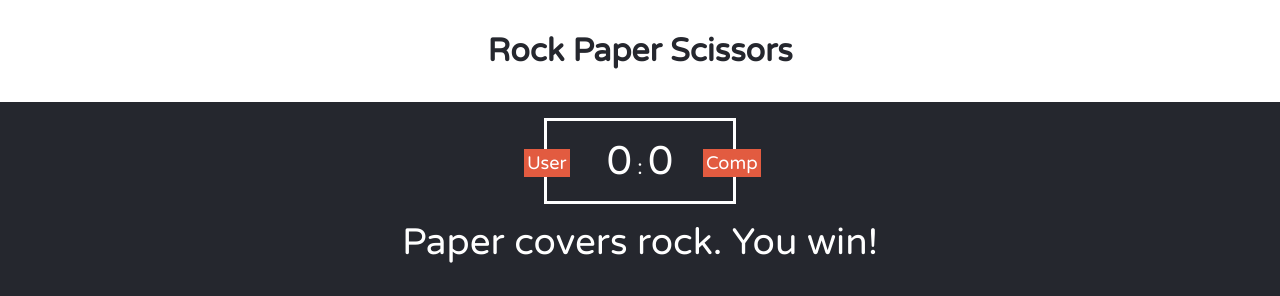
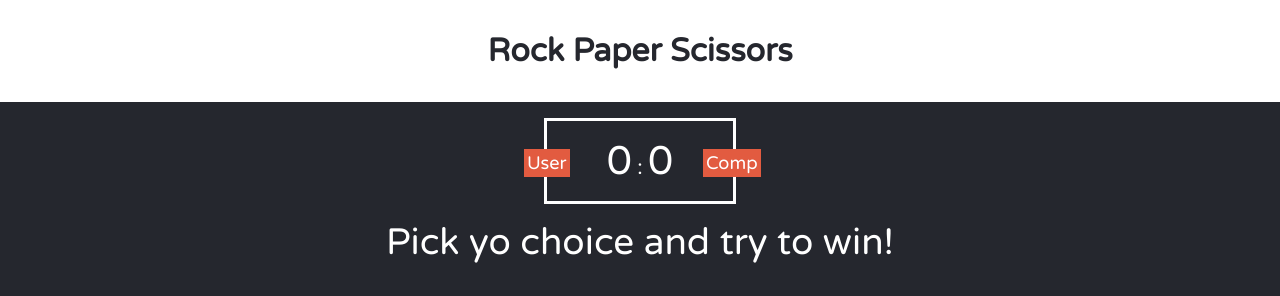
Before and after one commit to CodeHub-CreamPy/simple-js-game, a plain HTML site: page index.html in a window 1280 px wide. Shown: the top 296 px of the page. Drawn offline with Linux system fonts and the light colour scheme.

Commit message:
Update index.html

```diff
--- a/index.html
+++ b/index.html
@@ -18,7 +18,7 @@
         </div>
 
         <div class="result">
-            <p>Paper covers rock. You win!</p>
+            <p>Pick yo choice and try to win!</p>
         </div>
 
         <div class="choices">
```
